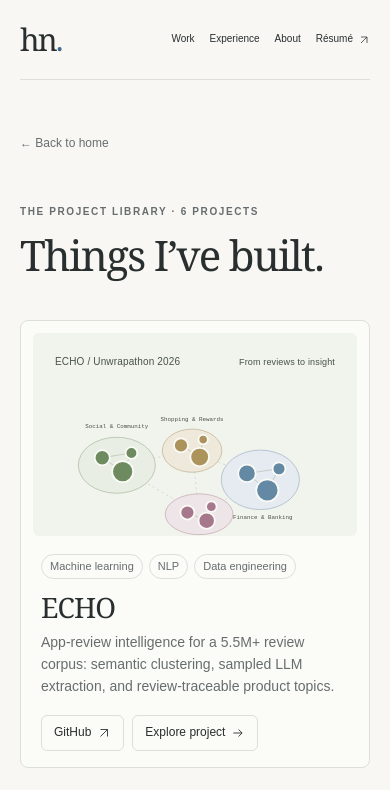
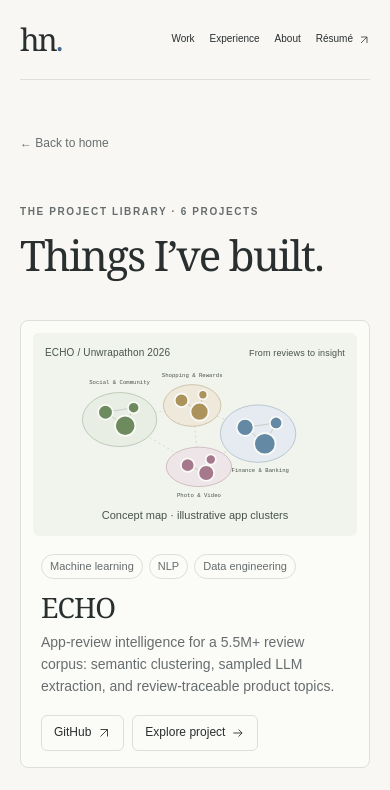
Before and after one commit to huynguyen9999/Portfolio, a Next.js app: page /projects in a window 390 px wide. Shown: the top 790 px of the page. Built offline with nearby package versions, Linux system fonts and the light colour scheme; no server answers.

Commit message:
Optimize iPhone and iPad layouts and touch interactions

```diff
--- a/app/globals.css
+++ b/app/globals.css
@@ -21,9 +21,13 @@
 html {
   scroll-behavior: smooth;
   scroll-padding-top: 32px;
+  -webkit-text-size-adjust: 100%;
+  text-size-adjust: 100%;
 }
 body {
   margin: 0;
+  padding-left: env(safe-area-inset-left, 0px);
+  padding-right: env(safe-area-inset-right, 0px);
   background: var(--paper);
   color: var(--ink);
   font-family: "DM Sans Variable", sans-serif;
@@ -287,7 +291,7 @@ svg {
   border-radius: 8px;
   background: #f3f2ee;
   overflow: hidden;
-  touch-action: pan-y;
+  touch-action: pan-y pinch-zoom;
 }
 .signature-frame canvas {
   display: block;
@@ -441,6 +445,7 @@ svg {
     transform 180ms ease,
     border-color 180ms ease;
 }
+@media (hover: hover) and (pointer: fine) {
   .featured-flagship:hover,
   .carousel-track .featured-card:hover {
     transform: translateY(-2px);
@@ -449,6 +454,7 @@ svg {
   .featured-card:hover .featured-shot img,
   .featured-card:hover .featured-shot .tuner {
     transform: scale(1.015);
+  }
 }
 .featured-shot {
   position: relative;
@@ -471,6 +477,20 @@ svg {
 }
 .featured-flagship .featured-shot img {
   object-fit: contain;
+}
+/* SVGs must shrink with the card, not push the caption outside its crop. */
+.featured-shot .diagram {
+  padding: clamp(12px, 2vw, 21px);
+}
+.featured-shot .diagram > svg {
+  flex: 1 1 0;
+  min-height: 0;
+  height: auto;
+  margin-block: 8px;
+}
+.featured-shot .visual-topline {
+  flex-wrap: wrap;
+  gap: 4px 10px;
 }
 .featured-shot .tuner {
   height: 100%;
@@ -1138,7 +1158,7 @@ svg {
   align-items: center;
   justify-content: space-between;
   gap: 20px;
-  padding-block: 24px 30px;
+  padding-block: 24px max(30px, env(safe-area-inset-bottom, 0px));
   color: var(--muted);
   font-size: 9px;
 }
@@ -1193,7 +1213,8 @@ svg {
 .case-actions {
   display: flex;
   align-items: center;
-  gap: 25px;
+  flex-wrap: wrap;
+  gap: 12px 25px;
   margin-top: 24px;
 }
 .case-visual {
@@ -1379,7 +1400,19 @@ svg {
     font-size: 40px;
   }
   .case-body {
-    gap: 40px;
+    grid-template-columns: minmax(0, 1fr);
+    gap: 32px;
+  }
+  .case-facts {
+    padding-bottom: 28px;
+    border-bottom: 1px solid var(--line);
+  }
+  .roadmap-inspector {
+    grid-template-columns: minmax(0, 1fr);
+    align-items: start;
+  }
+  .roadmap-clear {
+    justify-self: start;
   }
 }
 @media (max-width: 640px) {
@@ -1717,8 +1750,66 @@ svg {
   }
 }
 
+.carousel-track .featured-shot:has(.tuner),
 .library-grid .featured-shot:has(.tuner) {
   aspect-ratio: auto;
   min-height: 342px;
   overflow: visible;
 }
+
+/* Apply to touch-capable iPads too, including those with a trackpad attached. */
+@media (any-pointer: coarse) {
+  .monogram,
+  .site-header nav a,
+  .signature-controls button,
+  .signature-link,
+  .featured-actions a,
+  .contact-links a,
+  .social-links a,
+  .site-footer a,
+  .roadmap-clear,
+  .tuner-control button,
+  .next-project a {
+    min-height: 44px;
+    min-width: 44px;
+  }
+  .site-header nav {
+    gap: clamp(4px, 1.5vw, 20px);
+    font-size: 12px;
+  }
+  .carousel-controls button {
+    width: 44px;
+    height: 44px;
+  }
+  .signature-controls {
+    flex-wrap: wrap;
+  }
+  .featured-actions a,
+  .signature-controls button {
+    font-size: 13px;
+  }
+  .contact-links a,
+  .social-links a {
+    font-size: 14px;
+  }
+  .contact-links .contact-email {
+    font-size: 19px;
+  }
+  .site-footer {
+    font-size: 12px;
+  }
+  .tuner input[type="range"] {
+    height: 44px;
+    flex-shrink: 0;
+    touch-action: pan-y pinch-zoom;
+  }
+  .tuner input[type="range"]::-webkit-slider-thumb {
+    width: 28px;
+    height: 28px;
+    margin-top: -13px;
+  }
+  .tuner input[type="range"]::-moz-range-thumb {
+    width: 28px;
+    height: 28px;
+  }
+}
--- a/app/layout.tsx
+++ b/app/layout.tsx
@@ -1,9 +1,18 @@
-import type { Metadata } from "next";
+import type { Metadata, Viewport } from "next";
 import "@fontsource-variable/dm-sans";
 import "@fontsource-variable/newsreader";
 import "./globals.css";
 import { Header, Footer } from "@/components/chrome";
 import { siteDescription, siteUrl } from "@/lib/site";
+
+// Respect notches and the home indicator without restricting pinch-to-zoom.
+export const viewport: Viewport = {
+  width: "device-width",
+  initialScale: 1,
+  viewportFit: "cover",
+  themeColor: "#f8f7f4",
+  colorScheme: "light",
+};
 
 export const metadata: Metadata = {
   metadataBase: new URL(siteUrl),
--- a/components/about/about-me.css
+++ b/components/about/about-me.css
@@ -258,7 +258,7 @@
     grid-column: 1 / -1;
   }
 }
-@media (max-width: 760px) {
+@media (max-width: 900px) {
   .pieces-section {
     grid-template-columns: minmax(0, 1fr);
     padding-block: 38px 48px;
--- a/components/signature-system/canvas.tsx
+++ b/components/signature-system/canvas.tsx
@@ -230,7 +230,11 @@ export function SignatureCanvas({
         sample.clientX - holdX,
         sample.clientY - holdY,
       );
-      if (pinRef.current !== null && pointerTravel > 18) {
+      // Touch-down location and vertical scrolling must not discard a mode.
+      const releasePin = sample.touch
+        ? sample.down && sample.horizontalDrag
+        : pointerTravel > 18;
+      if (pinRef.current !== null && releasePin) {
         pinRef.current = null;
         onRelease();
       }
--- a/components/signature-system/signature-system.tsx
+++ b/components/signature-system/signature-system.tsx
@@ -39,7 +39,7 @@ export function SignatureSystem() {
   const stageRef = useRef<StageName>("graph");
   const announced = useRef(false);
   const dwell = useRef(0);
-  const pointer = usePointer(frame, reducedMotion);
+  const pointer = usePointer(frame, reducedMotion, pinRef);
 
   useEffect(() => {
     const media = window.matchMedia("(prefers-reduced-motion: reduce)");
--- a/components/signature-system/use-pointer.ts
+++ b/components/signature-system/use-pointer.ts
@@ -11,11 +11,14 @@ export type PointerSample = {
   inside: boolean;
   clientX: number;
   clientY: number;
+  touch: boolean;
+  horizontalDrag: boolean;
 };
 
 export function usePointer(
   target: RefObject<HTMLElement | null>,
   reducedMotion: boolean,
+  pinnedStage: RefObject<number | null>,
 ) {
   const sample = useRef<PointerSample>({
     x: 0.12,
@@ -25,6 +28,8 @@ export function usePointer(
     inside: false,
     clientX: 0,
     clientY: 0,
+    touch: false,
+    horizontalDrag: false,
   });
 
   useEffect(() => {
@@ -33,6 +38,8 @@ export function usePointer(
     const state = sample.current;
     let activePointer: number | null = null;
     let originX = 0;
+    let originY = 0;
+    let intent: "horizontal" | "vertical" | null = null;
     let originStage = sample.current.stage;
 
     const point = (event: PointerEvent) => {
@@ -48,6 +55,7 @@ export function usePointer(
         (activePointer !== null && event.pointerId !== activePointer)
       )
         return;
+      sample.current.touch = event.pointerType === "touch";
       const next = point(event);
       sample.current.x = next.x;
       sample.current.y = next.y;
@@ -56,10 +64,17 @@ export function usePointer(
       sample.current.inside = true;
       if (event.pointerType === "touch") {
         if (!sample.current.down) return;
-        const dx =
-          (event.clientX - originX) /
-          Math.max(1, el.getBoundingClientRect().width);
-        sample.current.stage = clamp(originStage + dx, 0, 1);
+        const dx = event.clientX - originX;
+        const dy = event.clientY - originY;
+        if (intent === null && Math.max(Math.abs(dx), Math.abs(dy)) > 18)
+          intent = Math.abs(dx) > Math.abs(dy) ? "horizontal" : "vertical";
+        if (intent !== "horizontal") return;
+        sample.current.horizontalDrag = true;
+        sample.current.stage = clamp(
+          originStage + dx / Math.max(1, el.getBoundingClientRect().width),
+          0,
+          1,
+        );
         return;
       }
       if (next.y <= 0.86) sample.current.stage = next.x;
@@ -70,7 +85,11 @@ export function usePointer(
       activePointer = event.pointerId;
       sample.current.down = true;
       originX = event.clientX;
-      originStage = sample.current.stage;
+      originY = event.clientY;
+      intent = null;
+      sample.current.horizontalDrag = false;
+      originStage = pinnedStage.current ?? sample.current.stage;
+      sample.current.stage = originStage;
       if (event.pointerType === "touch") el.setPointerCapture(event.pointerId);
       move(event);
     };
@@ -115,7 +134,7 @@ export function usePointer(
       window.removeEventListener("blur", reset);
       reset();
     };
-  }, [target, reducedMotion]);
+  }, [target, reducedMotion, pinnedStage]);
 
   return sample;
 }
--- a/playwright.config.ts
+++ b/playwright.config.ts
@@ -30,7 +30,14 @@ export default defineConfig({
       },
     },
     ...(process.env.WEBKIT_MOBILE === "1"
-      ? [{ name: "mobile-webkit", use: { ...devices["iPhone 13"] } }]
+      ? [
+          { name: "mobile-webkit", use: { ...devices["iPhone 13"] } },
+          { name: "ipad-webkit", use: { ...devices["iPad (gen 7)"] } },
+          {
+            name: "ipad-landscape-webkit",
+            use: { ...devices["iPad (gen 7) landscape"] },
+          },
+        ]
       : []),
     ...(process.env.CROSS_BROWSER
       ? [
```
Also changed, not shown: 1 other file (tests, documents, lock files or other folders). Lines whose indentation alone changed are shown as unchanged.
